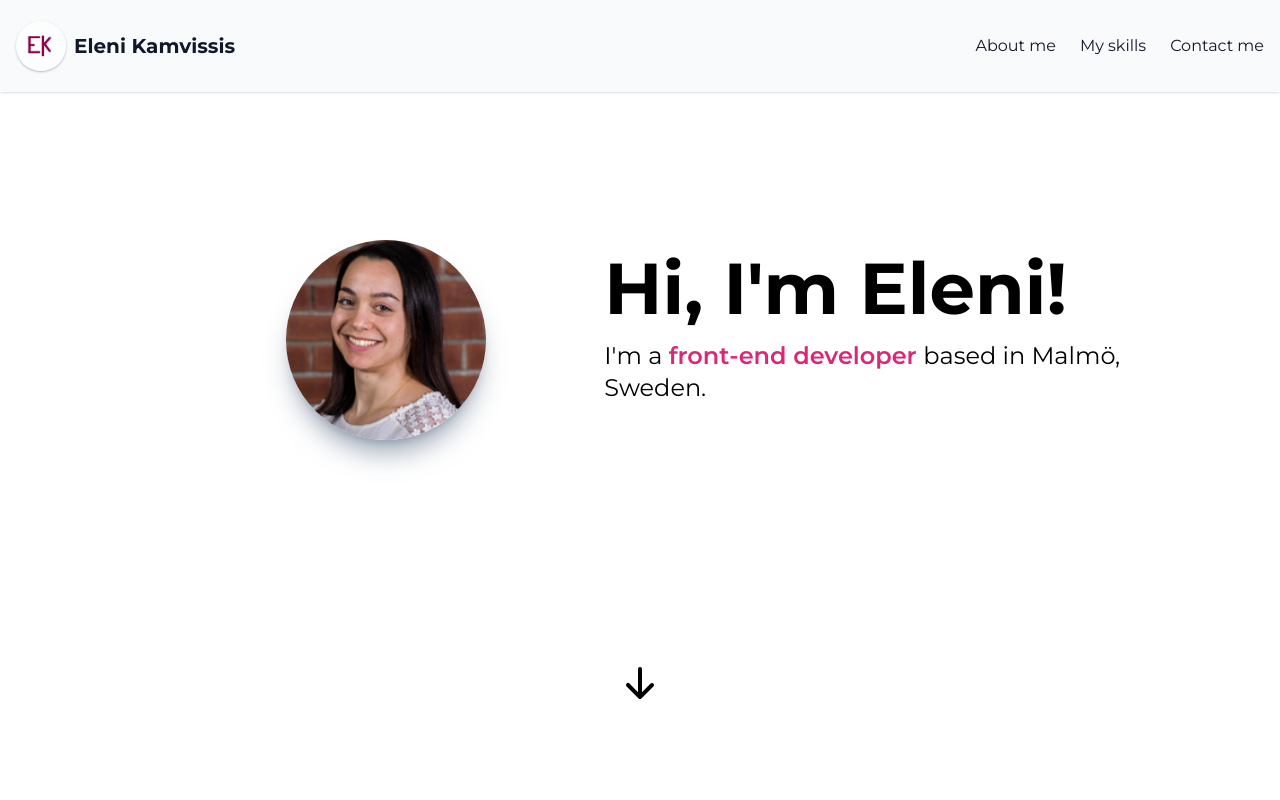
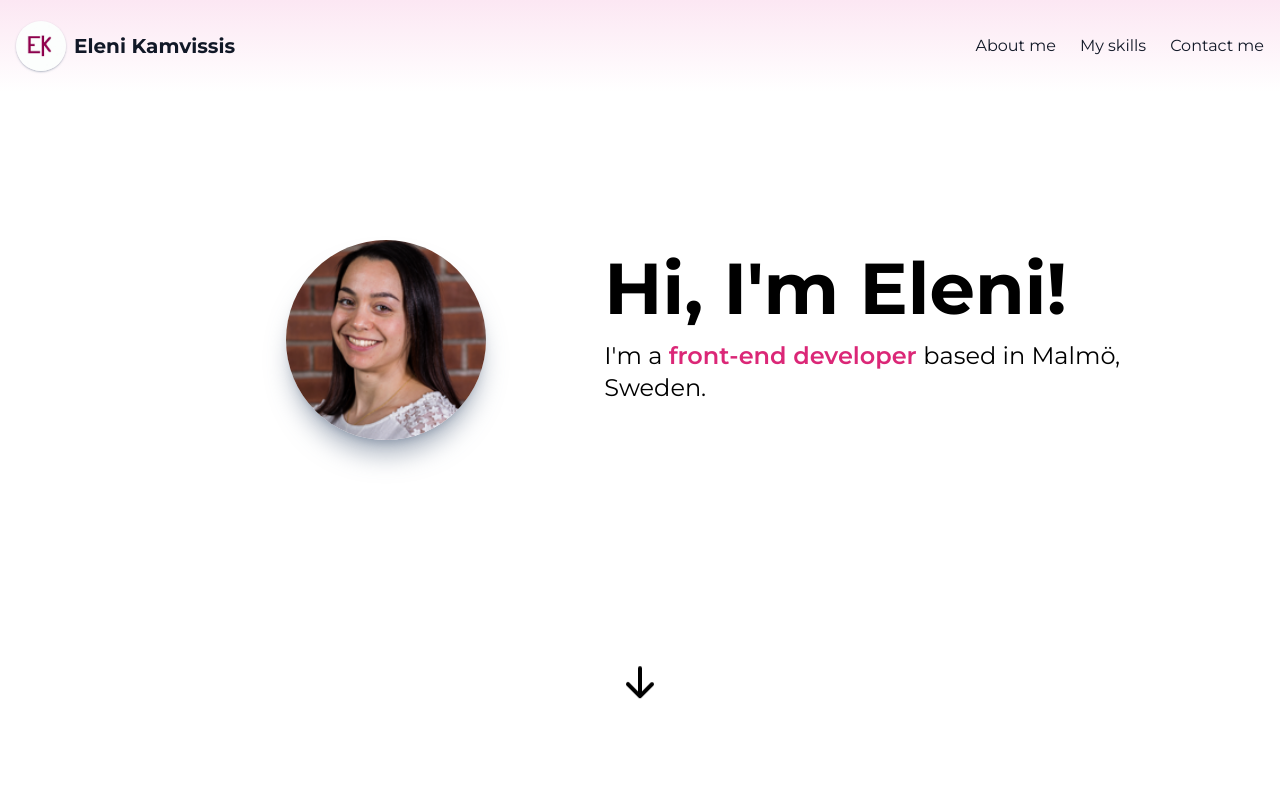
Before and after one commit to elenikamvissis/portfolio, a Next.js app: page / in a window 1280 px wide. Shown: the top 800 px of the page. Built offline with nearby package versions, Linux system fonts and the light colour scheme.

Commit message:
Various CSS fixes

```diff
--- a/app/components/Contact.tsx
+++ b/app/components/Contact.tsx
@@ -36,7 +36,7 @@ const Contact: React.FC<{}> = () => {
         <Container id="contact">
             <>
                 <SectionHeader title="Contact me" />
-                <div className="pb-28">
+                <div>
                     <form className="space-y-4" onSubmit={handleSubmit}>
                         <div>
                             <label htmlFor="name">Name</label>
--- a/app/components/Footer.tsx
+++ b/app/components/Footer.tsx
@@ -5,7 +5,7 @@ const Footer: React.FC<{}> = () => {
     return (
         <footer className="mx-auto max-w-3xl px-4 sm:px-6 md:max-w-5xl ">
             <hr className="w-full h-0.5 mx-auto mt-8 bg-pink-500 border-0"></hr>
-            <div className="mx-auto  p-4 flex flex-col text-center md:flex-row md:justify-between">
+            <div className="mx-auto p-4 flex flex-col text-center md:flex-row md:justify-between">
                 <div className="flex flex-row items-center justify-center space-x-1 text-neutral-700">© 2023 Eleni Kamvissis</div>
                 <div className="flex flex-row items-center justify-center space-x-2 mb-1">
                     <a href="https://github.com/elenikamvissis" rel="noreferrer" target="_blank">
--- a/app/components/NavBar.tsx
+++ b/app/components/NavBar.tsx
@@ -21,7 +21,7 @@ const NavBar: React.FC<{}> = () => {
     const [navBar, setNavBar] = useState<boolean>(false);
 
     return (
-        <header className="w-full mx-auto px-4 bg-slate-50 shadow fixed top-0 z-50 xs:px-20">
+        <header className="w-full mx-auto px-4 bg-pink-50 shadow md:shadow-none md:bg-gradient-to-b md:from-pink-100 md:to-white fixed top-0 z-50 xs:px-20">
             <div className="md:flex md:items-center justify-between">
                 <div className="flex items-center justify-between py-3 ">
                     <div className="flex flex-row items-center">
```
